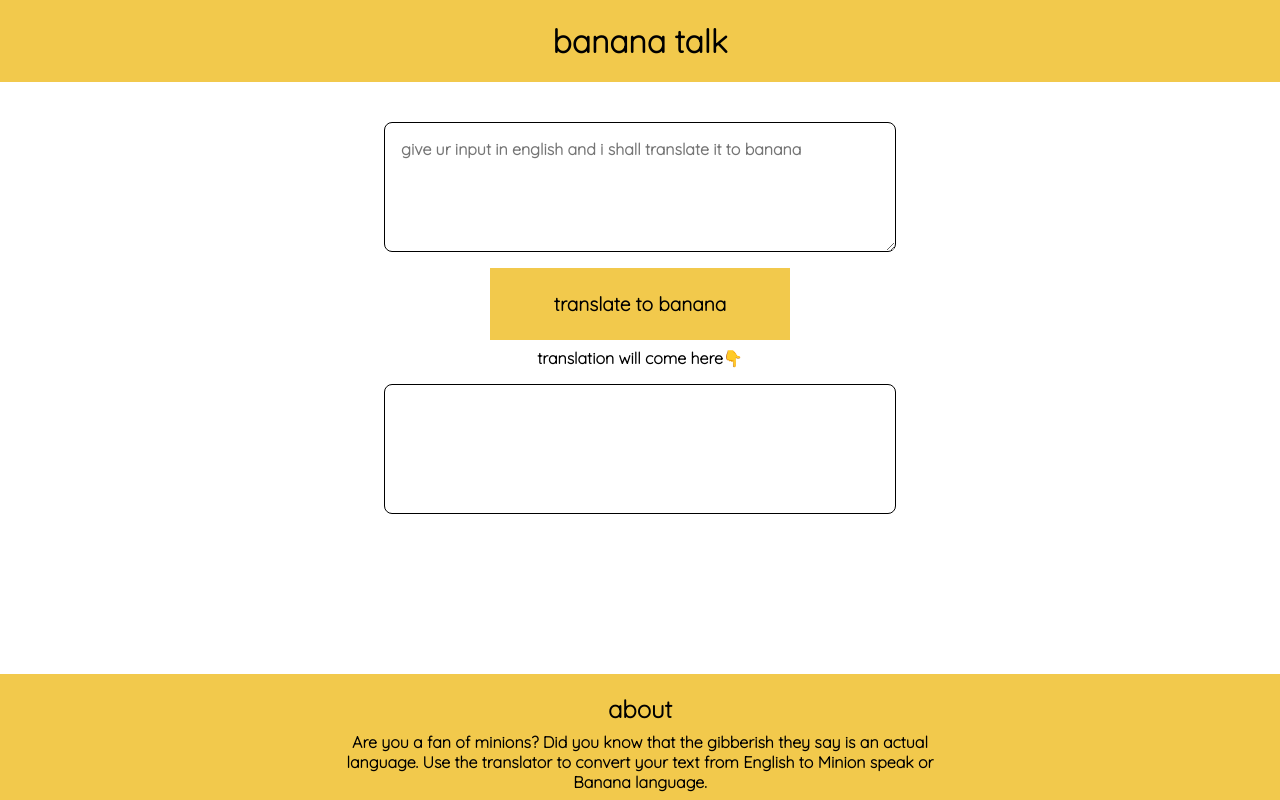
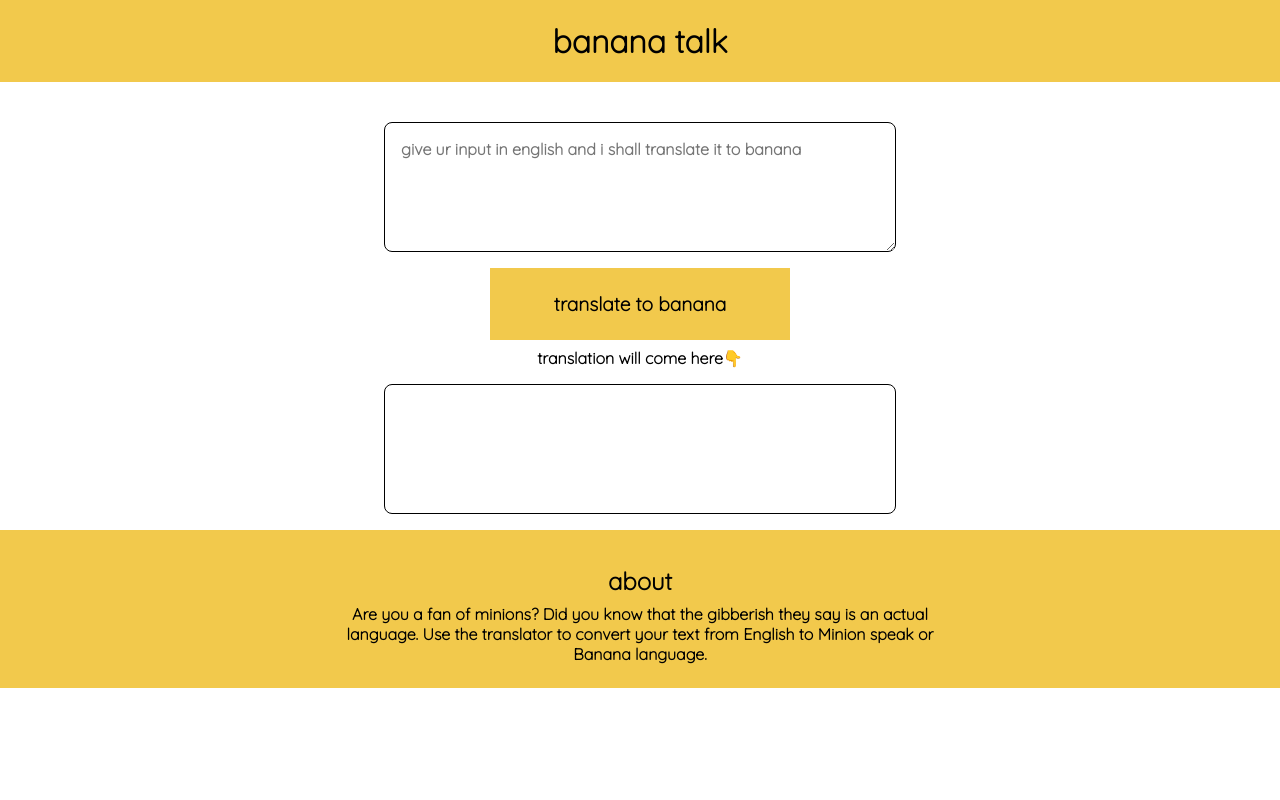
Before and after one commit to Rajitha04/banana, a plain HTML site: page index.html in a window 1280 px wide. Drawn offline with Linux system fonts and the light colour scheme; a web font is replaced by a local one.

Commit message:
changed the footer position

```diff
--- a/index.html
+++ b/index.html
@@ -17,8 +17,10 @@
 
 <button  class="button" id="button">translate to banana</button>
 <div class="div">translation will come here👇</div>
+<section>
+<div class="boxed1" id="textarea"></div>
+</section>
 
-<div class="boxed1" id="textarea"></div>
 
    <footer class="footer">
        <h2 class="about">about</h2>
--- a/style.css
+++ b/style.css
@@ -4,6 +4,7 @@ body{
  --primary-color:#F2C94C;
  font-family: 'Quicksand', sans-serif;
  margin:0px;
+
 }
 .boxed{
     border:1px solid black;
@@ -71,10 +72,10 @@ font-size:medium;
 
 .footer{
 
-    position: fixed;
+
     bottom: 0;
     width: 100%;
-    padding: 0rem;
+    padding: 1rem;
     background-color: var(--primary-color);
     text-align: center;
     box-sizing: border-box;
```
